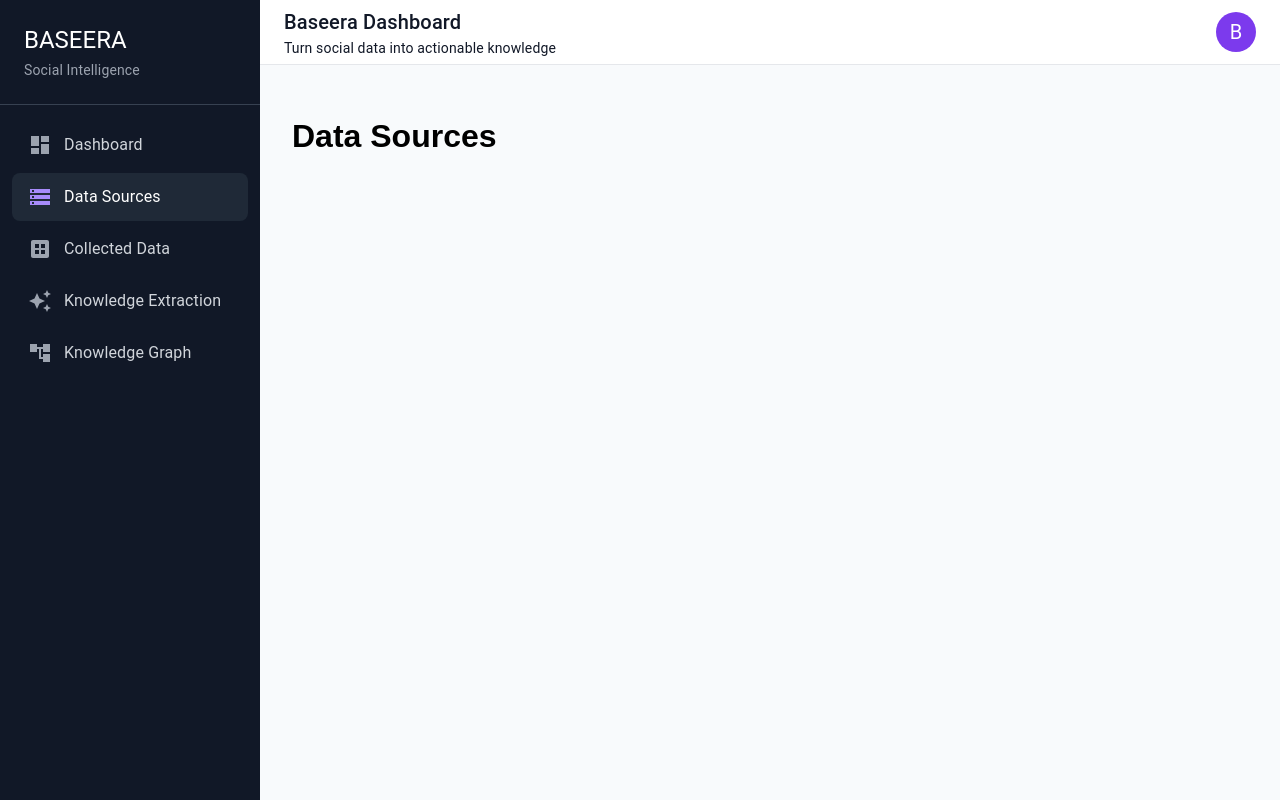
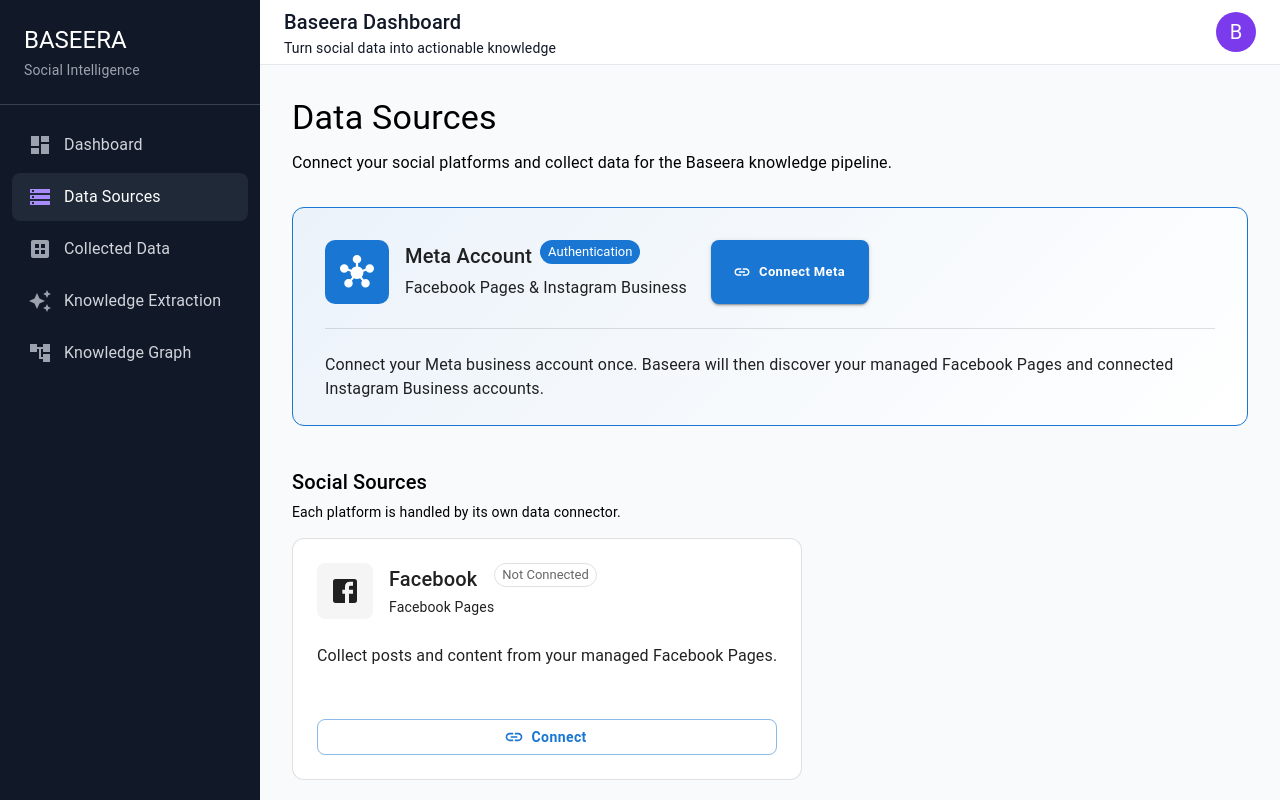
Before and after one commit to haya08/Baseera, a React app in the folder Frontend/: page /data-sources in a window 1280 px wide. Shown: the top 800 px of the page. Built offline with nearby package versions, Linux system fonts and the light colour scheme; the HTML template or start-up script is replaced by a standard one.

Commit message:
feat: add data sources page

```diff
--- a/Frontend/src/App.jsx
+++ b/Frontend/src/App.jsx
@@ -1,10 +1,8 @@
 import { BrowserRouter, Routes, Route, Navigate } from "react-router-dom";
 import MainLayout from "./layouts/MainLayout";
 import Dashboard from "./pages/Dashboard";
+import DataSources from "./pages/DataSources";
 
-function DataSources() {
-  return <h1>Data Sources</h1>;
-}
 
 function CollectedData() {
   return <h1>Collected Data</h1>;
--- /dev/null
+++ b/Frontend/src/pages/DataSources.jsx
@@ -0,0 +1,302 @@
+import {
+  Box,
+  Button,
+  Card,
+  CardContent,
+  Chip,
+  Grid,
+  Stack,
+  Typography,
+} from "@mui/material";
+
+import HubIcon from "@mui/icons-material/Hub";
+import FacebookIcon from "@mui/icons-material/Facebook";
+import InstagramIcon from "@mui/icons-material/Instagram";
+import RedditIcon from "@mui/icons-material/Language";
+// import CloudIcon from "@mui/icons-material/Cloud";
+import StorageIcon from "@mui/icons-material/Storage";
+import LinkIcon from "@mui/icons-material/Link";
+
+const socialSources = [
+  {
+    name: "Facebook",
+    description:
+      "Collect posts and content from your managed Facebook Pages.",
+    type: "Facebook Pages",
+    icon: <FacebookIcon sx={{ fontSize: 32 }} />,
+  },
+  {
+    name: "Instagram",
+    description:
+      "Collect media and comments from your connected Instagram Business account.",
+    type: "Instagram Business",
+    icon: <InstagramIcon sx={{ fontSize: 32 }} />,
+  },
+];
+
+const otherSources = [
+  {
+    name: "Reddit",
+    description:
+      "Collect public discussions and community content.",
+    icon: <RedditIcon sx={{ fontSize: 30 }} />,
+  },
+  {
+    name: "Bluesky",
+    description:
+      "Collect social content and conversations from Bluesky.",
+    icon: <LinkIcon sx={{ fontSize: 30 }} />,
+  },
+  {
+    name: "Mastodon",
+    description:
+      "Collect social content from connected Mastodon sources.",
+    icon: <StorageIcon sx={{ fontSize: 30 }} />,
+  },
+];
+
+function SourceCard({ source }) {
+  return (
+    <Card
+      sx={{
+        height: "100%",
+        borderRadius: 3,
+        border: "1px solid",
+        borderColor: "divider",
+        boxShadow: "none",
+        transition: "all 0.2s ease",
+        "&:hover": {
+          transform: "translateY(-3px)",
+          boxShadow: "0 8px 24px rgba(0,0,0,0.08)",
+          borderColor: "primary.light",
+        },
+      }}
+    >
+      <CardContent sx={{ p: 3 }}>
+        <Stack
+          direction="row"
+          justifyContent="space-between"
+          alignItems="flex-start"
+        >
+          <Stack direction="row" spacing={2} alignItems="center">
+            <Box
+              sx={{
+                width: 56,
+                height: 56,
+                borderRadius: 2,
+                display: "flex",
+                alignItems: "center",
+                justifyContent: "center",
+                bgcolor: "action.hover",
+                color: "text.primary",
+              }}
+            >
+              {source.icon}
+            </Box>
+
+            <Box>
+              <Typography variant="h6" fontWeight={700}>
+                {source.name}
+              </Typography>
+
+              <Typography
+                variant="body2"
+                color="text.secondary"
+                sx={{ mt: 0.3 }}
+              >
+                {source.type}
+              </Typography>
+            </Box>
+          </Stack>
+
+          <Chip
+            label="Not Connected"
+            size="small"
+            variant="outlined"
+            sx={{
+              color: "text.secondary",
+              borderColor: "divider",
+            }}
+          />
+        </Stack>
+
+        <Typography
+          color="text.secondary"
+          sx={{
+            mt: 3,
+            minHeight: 52,
+            lineHeight: 1.6,
+          }}
+        >
+          {source.description}
+        </Typography>
+
+        <Button
+          variant="outlined"
+          fullWidth
+          startIcon={<LinkIcon />}
+          sx={{
+            mt: 3,
+            borderRadius: 2,
+            textTransform: "none",
+            fontWeight: 600,
+          }}
+        >
+          Connect
+        </Button>
+      </CardContent>
+    </Card>
+  );
+}
+
+function DataSources() {
+  return (
+    <Box>
+      {/* Page Header */}
+      <Box sx={{ mb: 4 }}>
+        <Typography variant="h4" fontWeight={700} gutterBottom>
+          Data Sources
+        </Typography>
+
+        <Typography color="text.secondary">
+          Connect your social platforms and collect data for the Baseera
+          knowledge pipeline.
+        </Typography>
+      </Box>
+
+      {/* Meta Authentication */}
+      <Card
+        sx={{
+          mb: 5,
+          borderRadius: 3,
+          border: "1px solid",
+          borderColor: "primary.main",
+          boxShadow: "none",
+          background:
+            "linear-gradient(135deg, rgba(25,118,210,0.06), rgba(255,255,255,1))",
+        }}
+      >
+        <CardContent sx={{ p: { xs: 3, md: 4 } }}>
+          <Stack
+            direction={{ xs: "column", md: "row" }}
+            justifyContent="space-between"
+            alignItems={{ xs: "flex-start", md: "center" }}
+            spacing={3}
+          >
+            <Stack direction="row" spacing={2} alignItems="center">
+              <Box
+                sx={{
+                  width: 64,
+                  height: 64,
+                  borderRadius: 2.5,
+                  display: "flex",
+                  alignItems: "center",
+                  justifyContent: "center",
+                  bgcolor: "primary.main",
+                  color: "white",
+                }}
+              >
+                <HubIcon sx={{ fontSize: 34 }} />
+              </Box>
+
+              <Box>
+                <Stack
+                  direction="row"
+                  spacing={1}
+                  alignItems="center"
+                  flexWrap="wrap"
+                >
+                  <Typography variant="h6" fontWeight={700}>
+                    Meta Account
+                  </Typography>
+
+                  <Chip
+                    label="Authentication"
+                    size="small"
+                    color="primary"
+                  />
+                </Stack>
+
+                <Typography
+                  color="text.secondary"
+                  sx={{ mt: 0.5 }}
+                >
+                  Facebook Pages & Instagram Business
+                </Typography>
+              </Box>
+            </Stack>
+
+            <Button
+              variant="contained"
+              size="small"
+              startIcon={<LinkIcon />}
+              sx={{
+                borderRadius: 2,
+                textTransform: "none",
+                fontWeight: 600,
+                px: 3,
+              }}
+            >
+              Connect Meta
+            </Button>
+          </Stack>
+
+          <Box
+            sx={{
+              mt: 3,
+              pt: 3,
+              borderTop: "1px solid",
+              borderColor: "divider",
+            }}
+          >
+            <Typography color="text.secondary" lineHeight={1.7}>
+              Connect your Meta business account once. Baseera will then
+              discover your managed Facebook Pages and connected Instagram
+              Business accounts.
+            </Typography>
+          </Box>
+        </CardContent>
+      </Card>
+
+      {/* Connected Social Sources */}
+      <Box sx={{ mb: 2 }}>
+        <Typography variant="h6" fontWeight={700}>
+          Social Sources
+        </Typography>
+
+        <Typography variant="body2" color="text.secondary" sx={{ mt: 0.5 }}>
+          Each platform is handled by its own data connector.
+        </Typography>
+      </Box>
+
+      <Grid container spacing={3} sx={{ mb: 5 }}>
+        {socialSources.map((source) => (
+          <Grid item xs={12} md={6} key={source.name}>
+            <SourceCard source={source} />
+          </Grid>
+        ))}
+      </Grid>
+
+      {/* Other Sources */}
+      <Box sx={{ mb: 2 }}>
+        <Typography variant="h6" fontWeight={700}>
+          Other Sources
+        </Typography>
+
+        <Typography variant="body2" color="text.secondary" sx={{ mt: 0.5 }}>
+          Additional social platforms supported by Baseera.
+        </Typography>
+      </Box>
+
+      <Grid container spacing={3}>
+        {otherSources.map((source) => (
+          <Grid item xs={12} md={6} lg={4} key={source.name}>
+            <SourceCard source={source} />
+          </Grid>
+        ))}
+      </Grid>
+    </Box>
+  );
+}
+
+export default DataSources;
```
